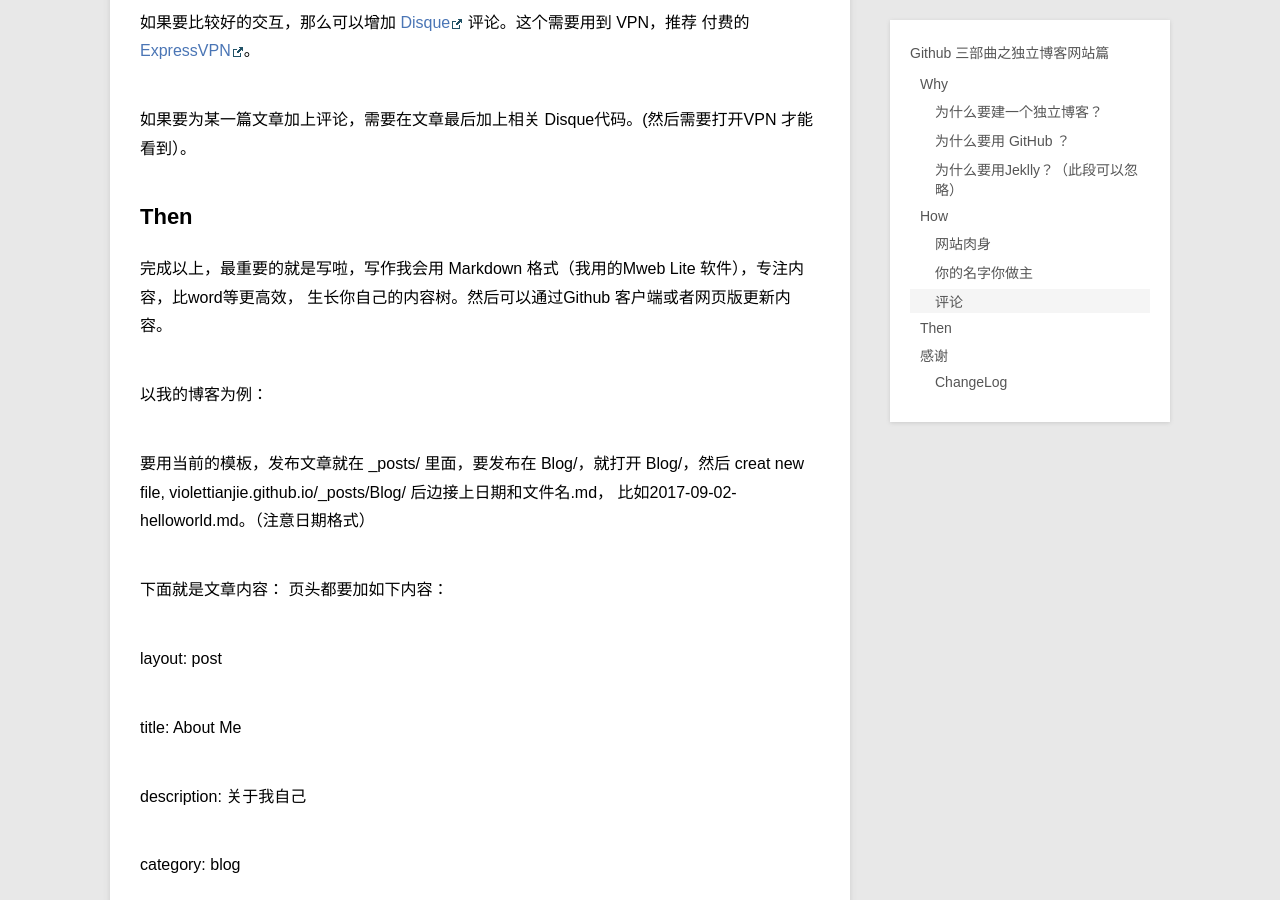
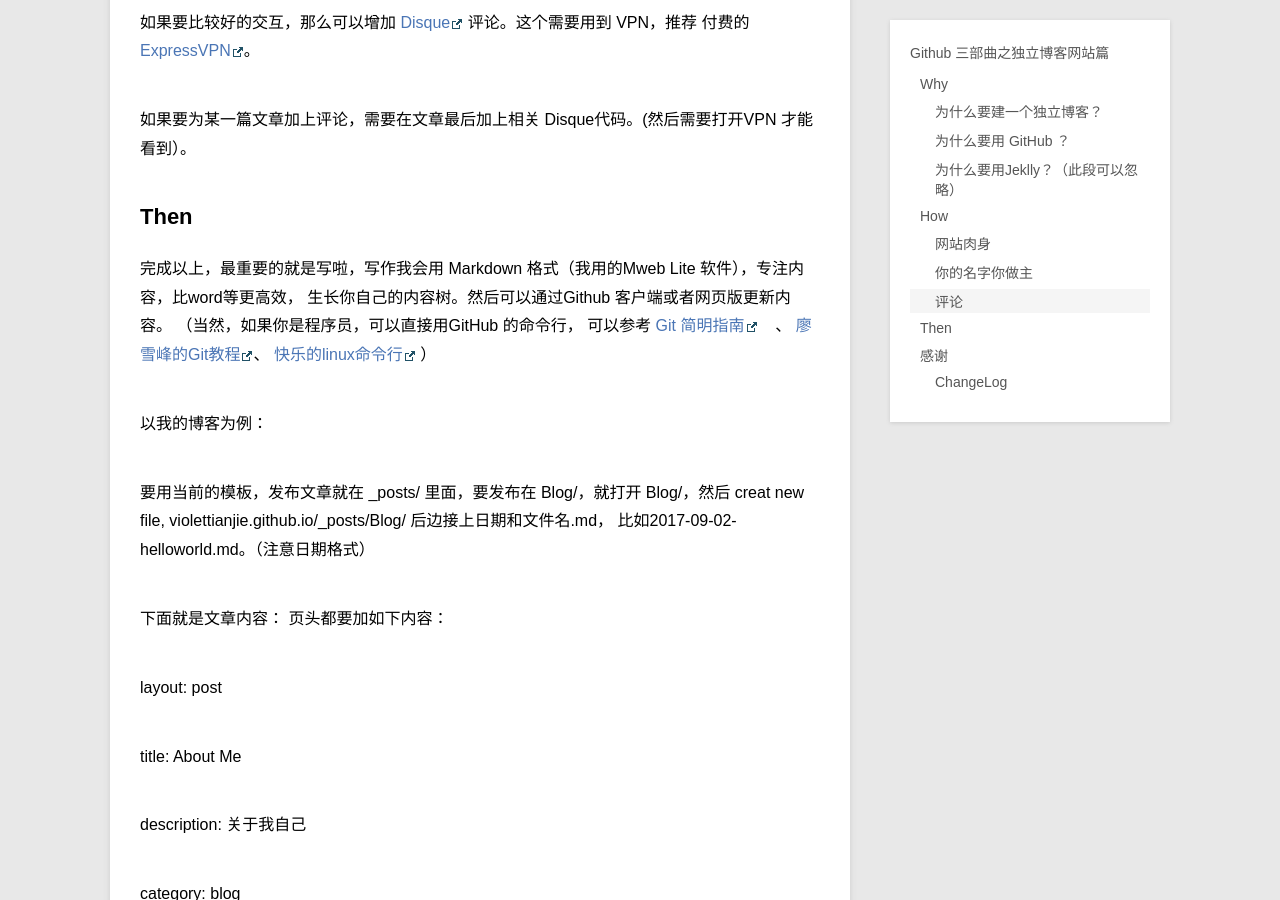
Before and after one commit to violettianjie/violettianjie.github.io, a Jekyll site: the page built from _posts/blog/2018-01-12-GitHubBlog.md, in a window 1280 px wide and 900 px high, scrolled down 2289 px. Built offline with Jekyll 4.4.1, drawn with Linux system fonts in a browser that asks for light colours; comment, search, counter and statistics services are not loaded.

Commit message:
Update 2018-01-12-GitHubBlog.md

```diff
--- a/_posts/blog/2018-01-12-GitHubBlog.md
+++ b/_posts/blog/2018-01-12-GitHubBlog.md
@@ -75,7 +75,8 @@ Jekyll的核心其实就是一个文本的转换引擎，用你最喜欢的标
 
 ## Then
 
-完成以上，最重要的就是写啦，写作我会用 Markdown 格式（我用的Mweb Lite 软件），专注内容，比word等更高效， 生长你自己的内容树。然后可以通过Github 客户端或者网页版更新内容。
+完成以上，最重要的就是写啦，写作我会用 Markdown 格式（我用的Mweb Lite 软件），专注内容，比word等更高效， 生长你自己的内容树。然后可以通过Github 客户端或者网页版更新内容。 （当然，如果你是程序员，可以直接用GitHub 的命令行，
+可以参考 [Git 简明指南](http://rogerdudler.github.io/git-guide/index.zh.html)    、 [廖雪峰的Git教程](https://www.liaoxuefeng.com/wiki/0013739516305929606dd18361248578c67b8067c8c017b000)、 [快乐的linux命令行](http://billie66.github.io/TLCL/index.html) ）
 
 以我的博客为例：
 
```
